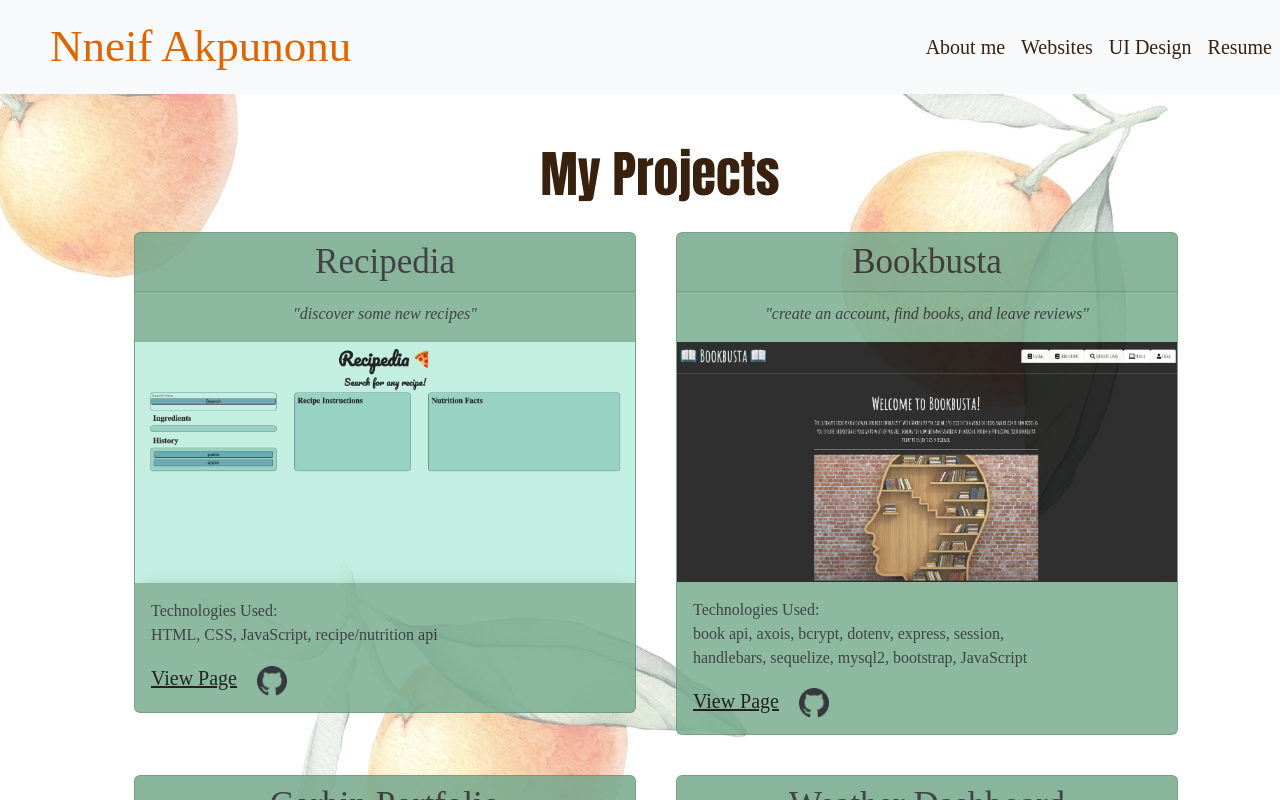
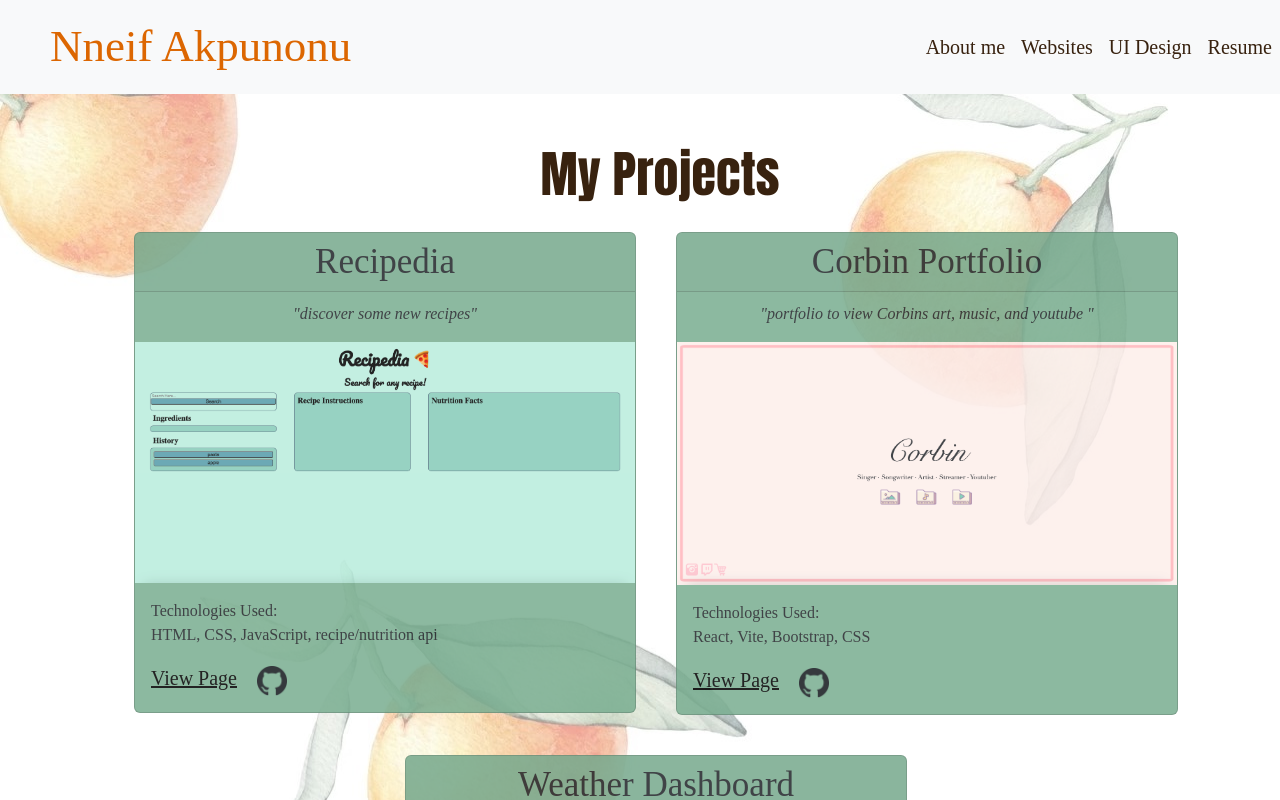
Before and after one commit to Nneifem/react-portfolio, a React (Vite) app: page /project in a window 1280 px wide. Built offline with nearby package versions, Linux system fonts and the light colour scheme.

Commit message:
removed projects and updatedresume page

```diff
--- a/src/pages/Project.jsx
+++ b/src/pages/Project.jsx
@@ -20,15 +20,6 @@ export default function Project(){
             technology: 'HTML, CSS, JavaScript, recipe/nutrition api'
         },
         {
-            name: "Bookbusta",
-            githubLink: "https://github.com/Nneifem/bookbusta",
-            websiteLink: "https://bookbusta-950538aa625f.herokuapp.com/",
-            description: 'create an account, find books, and leave reviews',
-            image: bookbustaImage,
-            technology: 'book api, axois, bcrypt, dotenv, express, session,',
-            technology2: 'handlebars, sequelize, mysql2, bootstrap, JavaScript'
-        },
-        {
             name: "Corbin Portfolio",
             githubLink: "https://github.com/Nneifem/corbin-portfolio",
             websiteLink: "https://corbinportfolio.netlify.app/",
@@ -43,32 +34,6 @@ export default function Project(){
             description: 'checkout the weather anywhere for the next 5 days',
             image: weatherDashboardImage,
             technology: 'HTML, CSS, JavaScript, OpenWeatherMap api'
-        },
-        {
-            name: "Text Editor",
-            githubLink: "https://github.com/Nneifem/text-editor",
-            websiteLink: "https://nneif-text-editor-2d4fcad3ac4f.herokuapp.com/",
-            description: 'write some text online or offline',
-            image: textEditorImage,
-            technology: 'HTML, CSS, JavaScript, progressive web application(PWA)',
-            technology2: 'express'
-        },
-        {
-            name: "Note Taker",
-            githubLink: "https://github.com/Nneifem/note-taker",
-            websiteLink: "https://nneif-note-taker.herokuapp.com/",
-            description: 'create, update, and delete notes',
-            image: noteTakerImage,
-            technology: 'HTML, CSS, JavaScript, node.js, express.js'
-        },
-        {
-            name: "Habit Your Way",
-            githubLink: "https://github.com/slmov215/habit-your-way",
-            websiteLink: "https://habit-your-way-habit-tracker-8b86617a280e.herokuapp.com/",
-            description: 'keep track of your daily activities',
-            image: habitYourWayImage,
-            technology: 'react, apollo, bootstrap, node.js, express.js, graphQL,',
-            technology2: 'mongoDB, JWT, cloudinary api'
         },
 
     ]
--- a/src/pages/Resume.jsx
+++ b/src/pages/Resume.jsx
@@ -12,30 +12,33 @@ export default function Resume(){
         <a href={resumePdf} download='resume-pdf' target='_blank' rel='noreferrer' className="resume-link">Download my resume</a>
         <p className=""></p>
         <section className="front-end">
-            <h4>Front-End Skills</h4>
+            <h4>Languages</h4>
             <ul className="front-list">
                 <li>JavaScript</li>
                 <li>HTML</li>
                 <li>CSS</li>
+                <li>Java</li>
+            </ul>
+        </section>
+        <section className="front-end">
+            <h4>Softwares</h4>
+            <ul className="front-list">
+                <li>MySQL</li>
+                <li>Figma</li>
+                <li>React</li>
+                <li>Vite</li>
                 <li>Bootstrap</li>
-                <li>React</li>
-                <li>Java</li>
-                <li>Figma</li>
-                <li>Rest APIs</li>
+                <li>Node.js</li>
+                <li>Express</li>
+                <li>Replit</li>
             </ul>
         </section>
         <section className="back-end">
-            <h4>Back-End Skills</h4>
+            <h4>Methods</h4>
             <ul className="back-list">
-                <li>Node.js</li>
-                <li>Express</li>
                 <li>Object-Oriented Programming</li>
-                <li>SQL</li>
-                <li>NoSQL</li>
-                <li>MIPS</li>
-                <li>MongoDB</li>
-                <li>Mongoose</li>
-                <li>Sequelize</li>
+                <li>Front-end development</li>
+                <li>UI/UX design</li>
             </ul>
         </section>
         </>
```
Also changed, not shown: 1 other file (tests, documents, lock files or other folders).
